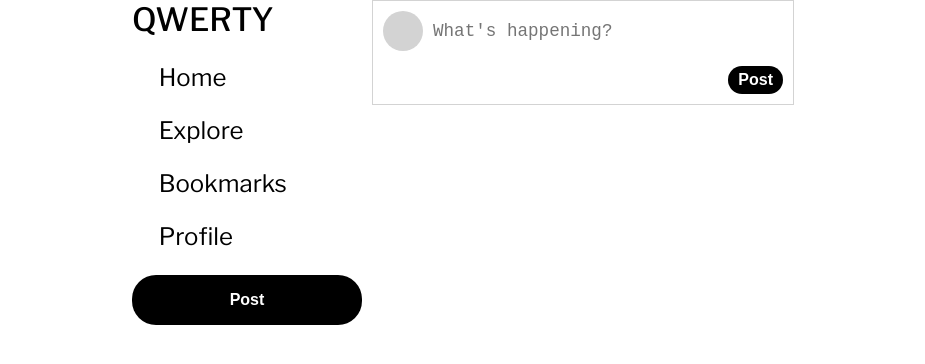
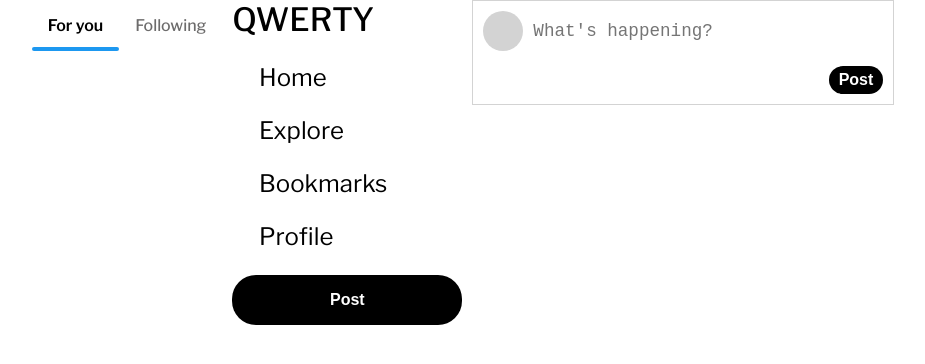
Before and after one commit to Leont1cov/QWERTY, a React (Vite) app: page / in a window 1280 px wide. Shown: the top 364 px of the page, without its empty margins (177-1102 px from the left). Built offline with nearby package versions, Linux system fonts and the light colour scheme; a web font is replaced by a local one.

Commit message:
feat: added header on the home page

```diff
--- a/src/App.jsx
+++ b/src/App.jsx
@@ -1,11 +1,13 @@
-import Sidebar from "./components/layout/sidebar/Sidebar"
-import PostPublication from "./components/PostPublication"
+import Header from "./components/layout/header/Header";
+import Sidebar from "./components/layout/sidebar/Sidebar";
+import PostPublication from "./components/PostPublication";
 
 export default function App() {
-    return (
-        <main className="main">
-            <Sidebar />
-            <PostPublication />
-        </main>
-    )
+  return (
+    <main className="main">
+      <Header />
+      <Sidebar />
+      <PostPublication />
+    </main>
+  );
 }
--- /dev/null
+++ b/src/components/layout/header/Header.jsx
@@ -0,0 +1,27 @@
+import { useState } from "react";
+
+export default function Header() {
+  const [isActive, setIsActive] = useState("forYou");
+
+  return (
+    <header className="header">
+      <button
+        onClick={() => setIsActive("forYou")}
+        className={`header__tab ${
+          isActive === "forYou" ? "header__tab-active" : ""
+        }`}
+      >
+        For you
+      </button>
+
+      <button
+        onClick={() => setIsActive("following")}
+        className={`header__tab ${
+          isActive === "following" ? "header__tab-active" : ""
+        }`}
+      >
+        Following
+      </button>
+    </header>
+  );
+}
--- a/src/styles/App.scss
+++ b/src/styles/App.scss
@@ -6,12 +6,11 @@
 @use "./globals/mixins";
 @use "./globals/colors";
 
-// Шрифты
-
 //ui
 @use "./components/ui/button";
 
 // components
+@use "./components/header";
 @use "./components/main";
 @use "./components/sidebar";
 @use "PostPublication.scss";
--- /dev/null
+++ b/src/styles/components/_header.scss
@@ -0,0 +1,39 @@
+@use "../globals/mixins" as *;
+@use "../globals/colors" as *;
+
+.header {
+  @include flexProps;
+
+  &__tab {
+    padding: 16px 16px;
+    border: none;
+    cursor: pointer;
+    background-color: $color-white;
+    font-family: "Libre Franklin", sans-serif;
+    font-size: 16px;
+    font-weight: 500;
+    color: $color-gray-dark;
+    transition: color 0.2s ease;
+
+    &:hover {
+      color: $color-gray-darker;
+    }
+
+    &-active {
+      position: relative;
+      color: $color-black;
+      font-weight: 600;
+
+      &::after {
+        content: "";
+        position: absolute;
+        bottom: 0;
+        left: 0;
+        width: 100%;
+        height: 4px;
+        background-color: #1d98f0;
+        border-radius: 4px;
+      }
+    }
+  }
+}
```
